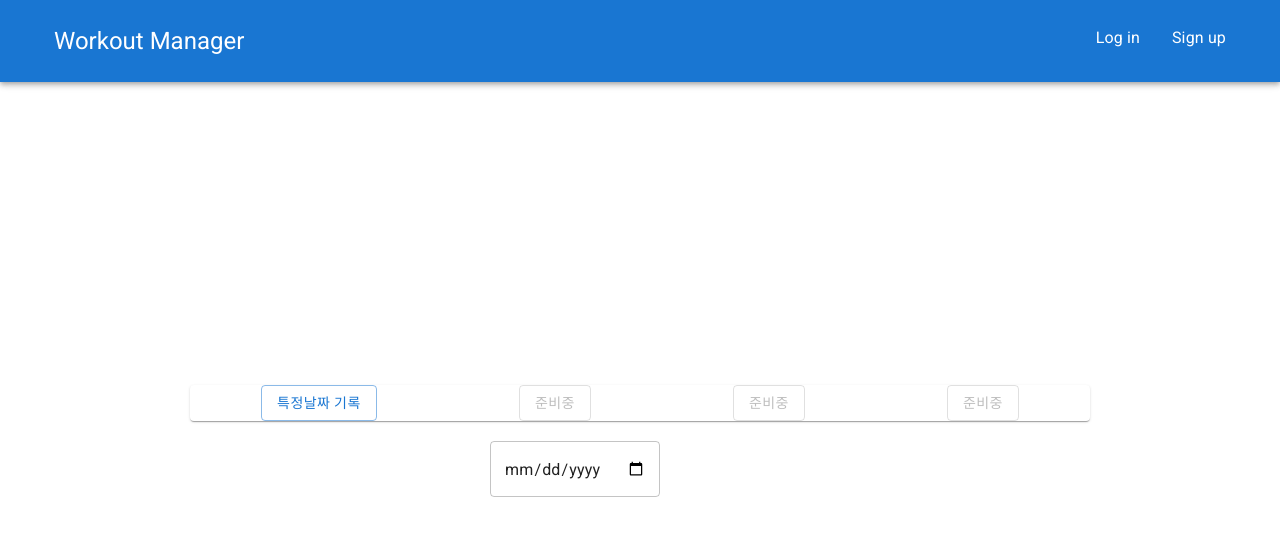
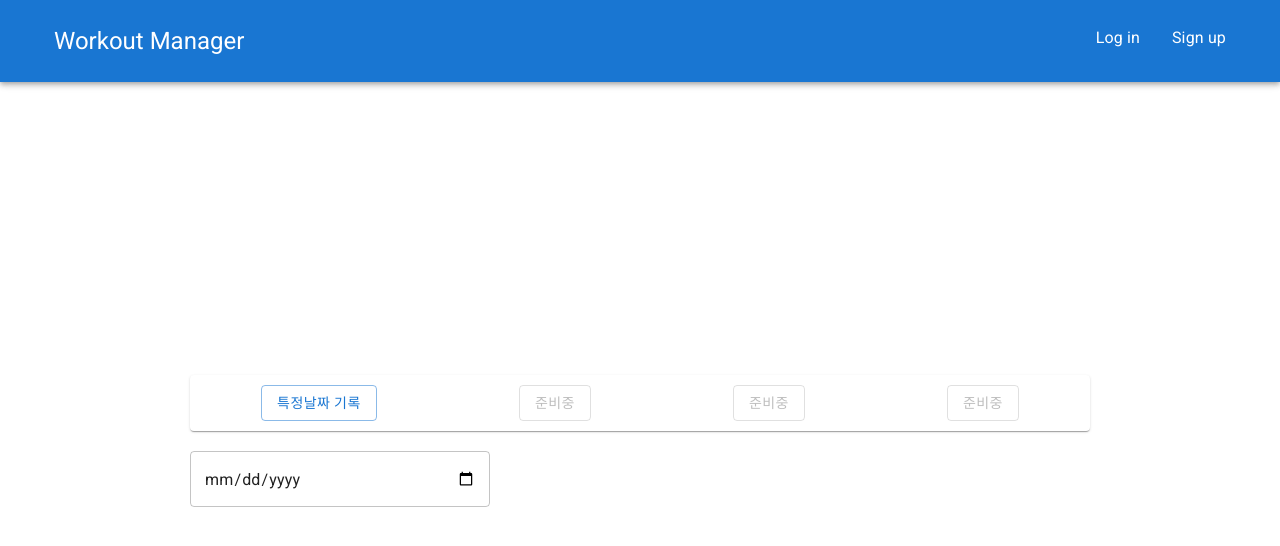
Before and after one commit to wujuno/workout-manager, a React (Create React App) app: page /watch/1/sdate in a window 1280 px wide. Shown: the top 546 px of the page. Built offline with nearby package versions, Linux system fonts and the light colour scheme.

Commit message:
Feat: Change Watch style

```diff
--- a/src/screens/watch/Date.tsx
+++ b/src/screens/watch/Date.tsx
@@ -6,8 +6,14 @@ import styled from "styled-components";
 
 const Wrapper = styled.div`
   margin-top: 20px;
+  width: 900px;
+  padding: 0px 10px;
+`;
+const DateBox = styled.div`
+  display: flex;
   width: 300px;
-  padding: 0px 10px;
+  justify-content: center;
+  align-items: center;
 `;
 
 function Date() {
@@ -21,11 +27,14 @@ function Date() {
   }, [watch("date")]);
   return (
     <Wrapper>
-      <TextField
-        type="date"
-        variant="outlined"
-        {...register("date")}
-      ></TextField>
+      <DateBox>
+        <TextField
+          type="date"
+          variant="outlined"
+          fullWidth
+          {...register("date")}
+        ></TextField>
+      </DateBox>
       <Outlet />
     </Wrapper>
   );
--- a/src/screens/watch/Watch.tsx
+++ b/src/screens/watch/Watch.tsx
@@ -15,6 +15,7 @@ const Wrapper = styled(BaseBox)`
 
 const WatchHeader = styled(Paper)`
   display: flex;
+  padding: 10px 0;
   width: 100%;
   justify-content: space-around;
 `;
```
